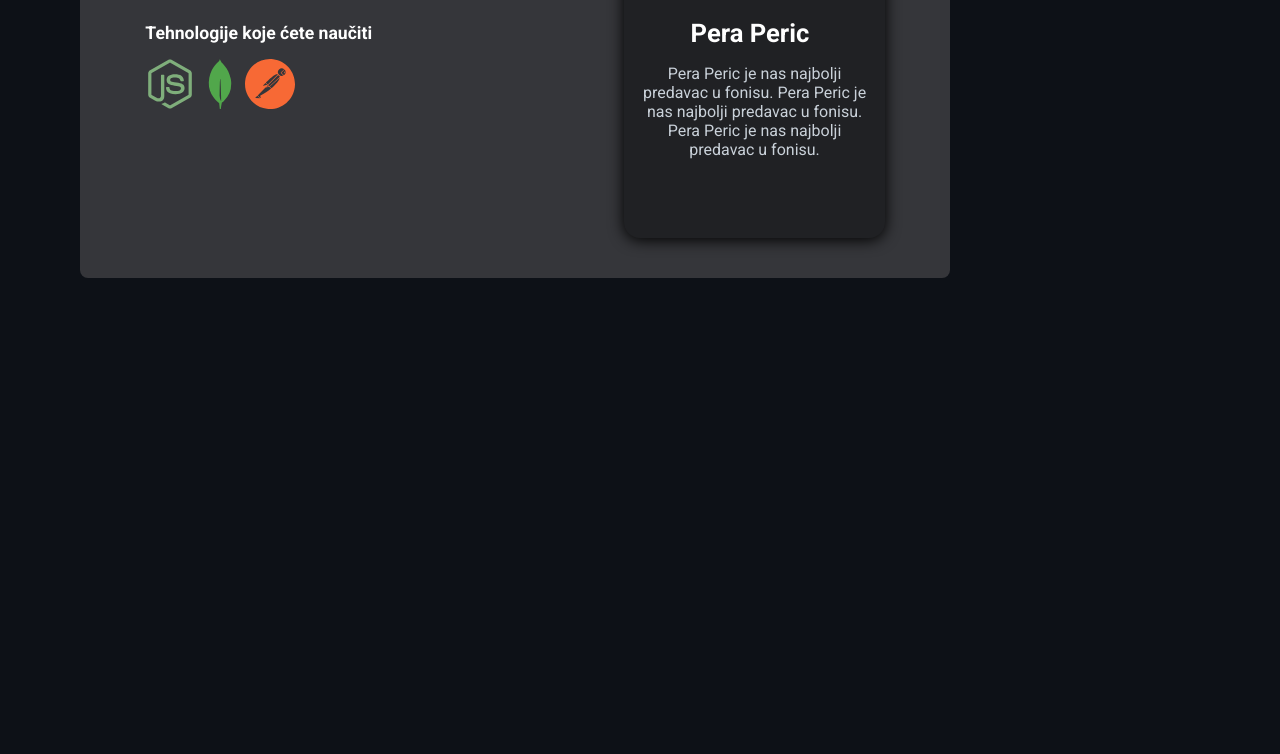
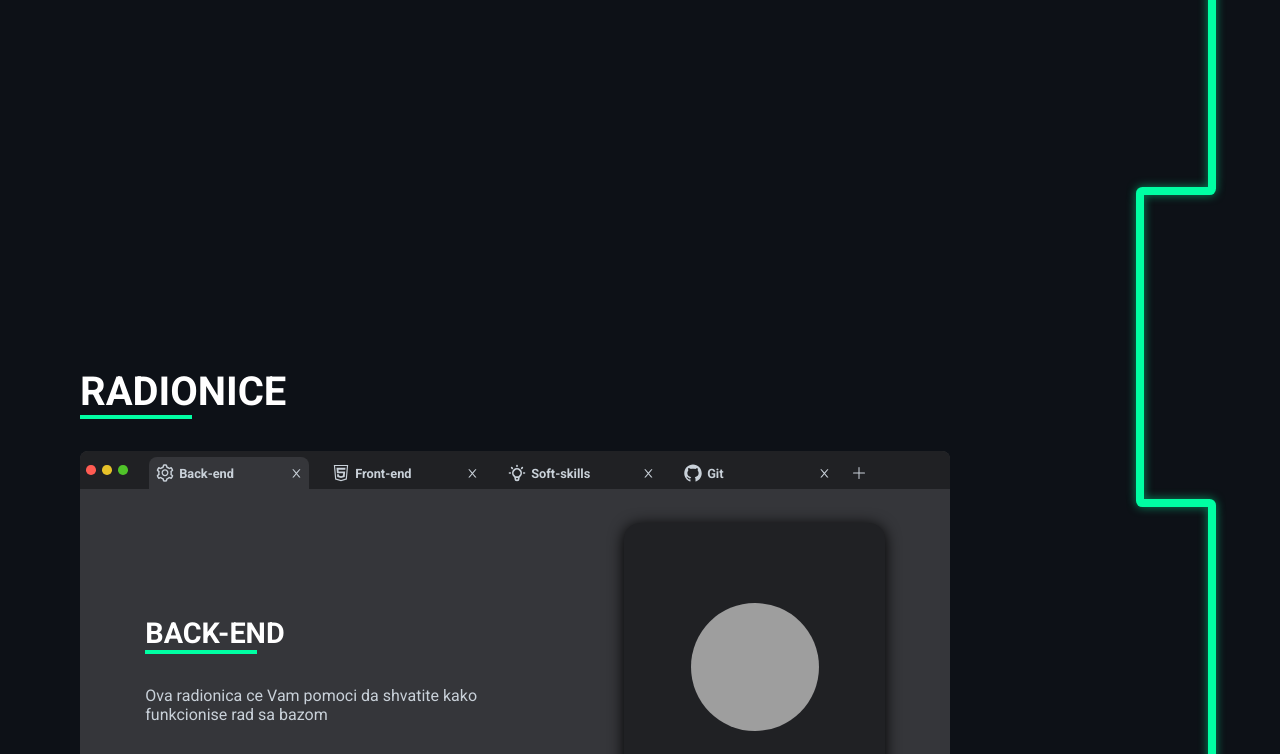
Before and after one commit to StefanJo3107/HZS-4.0-Site, a React (Create React App) app: page / in a window 1280 px wide. Shown: the part 2029-2783 px from the top of the page. Built offline with nearby package versions, Linux system fonts and the light colour scheme; grey boxes are pictures that could not be loaded.

Commit message:
Veliki deo funkcionalnosti za radionice zavrsen uz pomoc velikog Stefana, ostalo je jos malo :)

```diff
--- a/src/Components/Radionice/Radionice.jsx
+++ b/src/Components/Radionice/Radionice.jsx
@@ -1,4 +1,4 @@
-import React, {useState} from "react";
+import React, { useState } from "react";
 import SectionTitle from "./../Utilities/SectionTitle";
 import "./Radionice.scss";
 import { BsPlusLg } from "react-icons/bs";
@@ -8,25 +8,49 @@ import SingleTab from "./SingleTab";
 import Radionica from "./Radionica";
 import { FaNodeJs } from "react-icons/fa";
 import { SiMongodb, SiPostman } from "react-icons/si";
-import VisibilitySensor from 'react-visibility-sensor'
+import VisibilitySensor from "react-visibility-sensor";
 
 const Radionice = () => {
-  const [helperOneVisible, setHelperOneVisible] = useState(false)
-  const [helperTwoVisible, setHelperTwoVisible] = useState(false)
+  const [helperOneVisible, setHelperOneVisible] = useState(false);
+  const [helperTwoVisible, setHelperTwoVisible] = useState(false);
+  const [radioniceWrapperVisible, setRadioniceWrapperVisible] = useState(false);
+
+  const radioniceWrapperStyle = {
+    radioniceVisibleStyle: { position: "fixed", top: "5rem" },
+    radioniceFixedBottom: { position: "absolute", bottom: "10rem" },
+    radioniceFixedTop: { position: "initial" },
+  };
 
   return (
     <div className="radionice">
       <VisibilitySensor
         onChange={(isVisible) => {
-        if (isVisible && !helperOneVisible) {
-          setHelperOneVisible(true);
-        }
+          console.log("helperOneVisible " + isVisible);
+          setHelperOneVisible(isVisible);
           return;
         }}
         delayedCall
       >
         <div className="helper-line helper-1"></div>
       </VisibilitySensor>
+      <VisibilitySensor
+        onChange={(isVisible) => {
+          console.log("radioniceWrapperVisible " + isVisible);
+          setRadioniceWrapperVisible(isVisible);
+          return;
+        }}
+        delayedCall
+      >
+        <div
+          className="radionice-wrapper"
+          style={
+            radioniceWrapperVisible && !helperOneVisible && !helperTwoVisible
+              ? radioniceWrapperStyle.radioniceVisibleStyle
+              : helperOneVisible && !helperTwoVisible
+              ? radioniceWrapperStyle.radioniceFixedTop
+              : radioniceWrapperStyle.radioniceFixedBottom
+          }
+        >
           <SectionTitle underline="green" text="white">
             radionice
           </SectionTitle>
@@ -78,6 +102,8 @@ const Radionice = () => {
               />
             </div>
           </div>
+        </div>
+      </VisibilitySensor>
       <div className="time-line">
         <div className="line-v line-1 line"></div>
         <div className="line-h line-2 line"></div>
@@ -90,7 +116,18 @@ const Radionice = () => {
         <div className="line-v line-9 line"></div>
         <div className="line-h line-10 line"></div>
       </div>
+      <VisibilitySensor
+        onChange={(isVisible) => {
+          console.log("helperTwoVisible " + isVisible);
+
+          setHelperTwoVisible(isVisible);
+
+          return;
+        }}
+        delayedCall
+      >
         <div className="helper-line helper-2"></div>
+      </VisibilitySensor>
     </div>
   );
 };
--- a/src/Components/Radionice/Radionice.scss
+++ b/src/Components/Radionice/Radionice.scss
@@ -19,15 +19,6 @@
       bottom: 0;
     }
   }
-  .time-line {
-    position: absolute;
-    right: 5%;
-    top: 0;
-    min-height: 200vh;
-    padding-left: 5rem;
-    padding-top: 4rem;
-    padding-right: 5rem;
-    position: relative;
   .time-line {
     position: absolute;
     right: 5%;
@@ -66,7 +57,6 @@
     }
     .line-10 {
       border-bottom-right-radius: 0.4rem;
-      }
     }
   }
 
```
Lines whose indentation alone changed are shown as unchanged.
